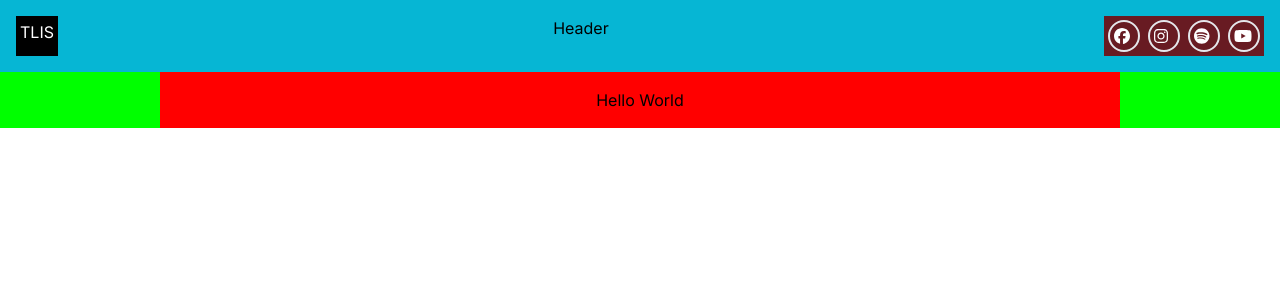
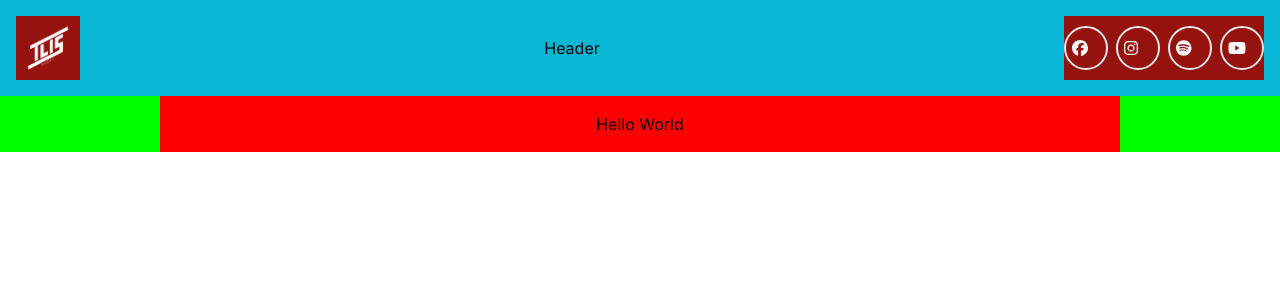
Before and after one commit to tlis-radio/cms-web, a Next.js app: page /pages/program in a window 1280 px wide. Shown: the top 300 px of the page. Built offline with nearby package versions, Linux system fonts and the light colour scheme.

Commit message:
logo added

```diff
--- a/src/app/page.tsx
+++ b/src/app/page.tsx
@@ -6,7 +6,7 @@ const Home = () => {
 
   // Make sure we're in the browser
   if (typeof window !== 'undefined') {
-    router.push('/pages/program')
+    router.push('/pages/main')
   }
 }
 
--- a/src/components/header.tsx
+++ b/src/components/header.tsx
@@ -1,12 +1,23 @@
+import Image from "next/image";
 import Socials from "./socials";
+import logo from "../../public/03_TLIS_logo2020_white_no-bkg-01.png";
 
 const Header = () => {
    return (
-      <nav className='bg-cyan-500 flex flex-row justify-between h-full w-full p-4'>
-         <div className='bg-black flex p-1 text-white'>TLIS</div>
-         Header
+      <header className='bg-cyan-500 flex flex-row justify-between h-full w-full p-4'>
+         <div className='bg-[#96120F]'>
+            <Image
+               src={logo}
+               alt="Logo"
+               height={64}
+               priority={true}
+            />
+         </div>
+         <div className='flex items-center'>
+            Header
+         </div>
          <Socials />
-      </nav>
+      </header>
    )
 }
 export default Header;
--- a/src/components/socials/index.tsx
+++ b/src/components/socials/index.tsx
@@ -1,4 +1,3 @@
-
 import { faFacebook, faInstagram, faSpotify, faYoutube } from '@fortawesome/free-brands-svg-icons';
 import SocialLink from './social-link';
 
@@ -32,7 +31,7 @@ const Socials = () => {
    }
 
    return (
-      <div className='bg-[#681B22] flex p-1 gap-2'>
+      <div className='bg-[#96120F] flex items-center gap-2'>
          {createSocialLinks()}
       </div>
    )
--- a/src/components/socials/social-link.tsx
+++ b/src/components/socials/social-link.tsx
@@ -9,7 +9,7 @@ type SocialLinkProps = {
 
 const SocialLink: FunctionComponent<SocialLinkProps> = ({ icon, redirectUrl }) => {
    return(
-      <a target='_blank' className='flex h-8 w-8 items-center text-white border-2 rounded-3xl p-1 hover:text-[#681B22] hover:bg-white transition-colors' href={redirectUrl}>
+      <a target='_blank' className='flex h-11 w-11 items-center text-white border-2 rounded-3xl p-[6px] hover:text-[#96120F] hover:bg-white transition-colors' href={redirectUrl}>
          <FontAwesomeIcon icon={icon} />
       </a>
    )
```
Also changed, not shown: public/03_TLIS_logo2020_white_no-bkg-01.png (added).
